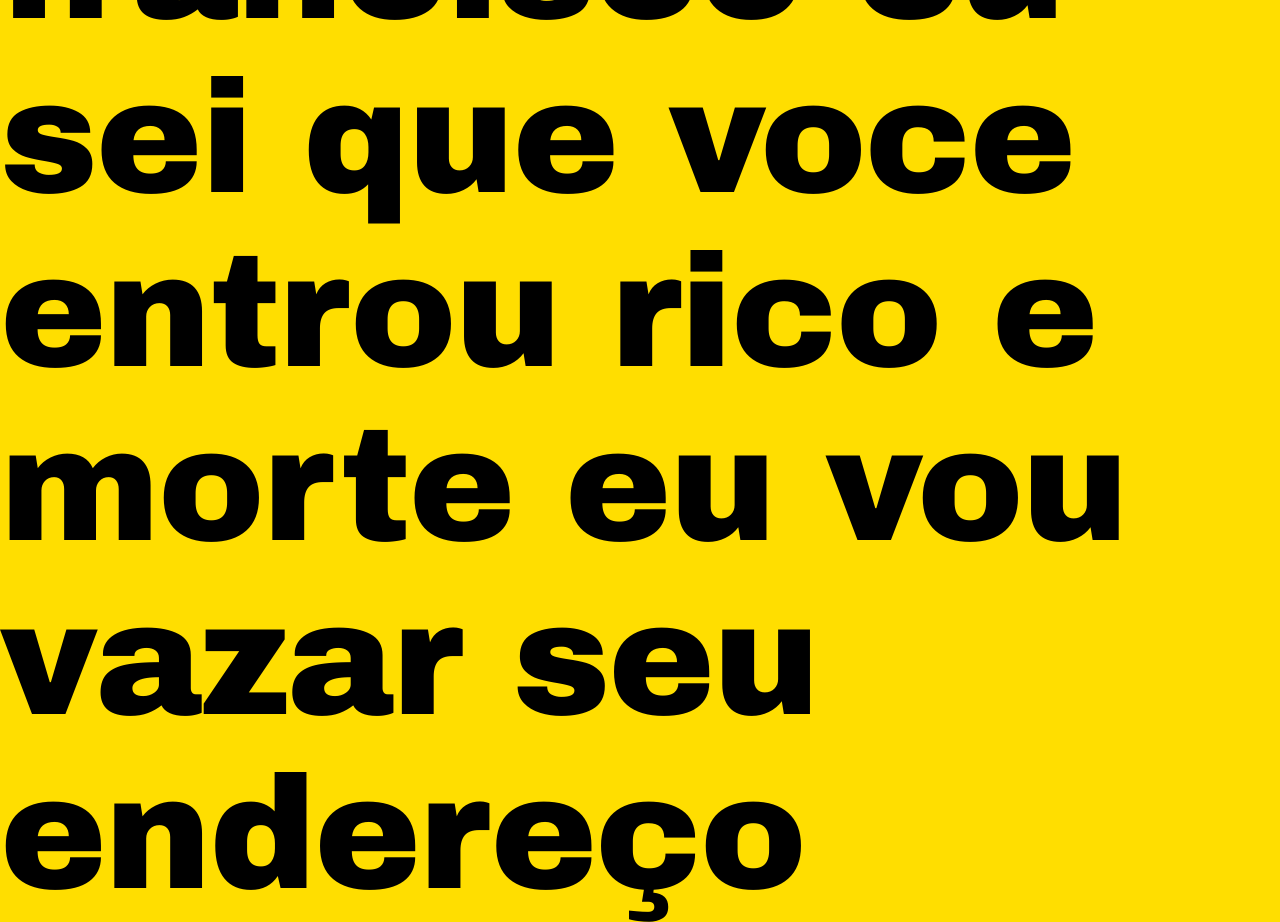
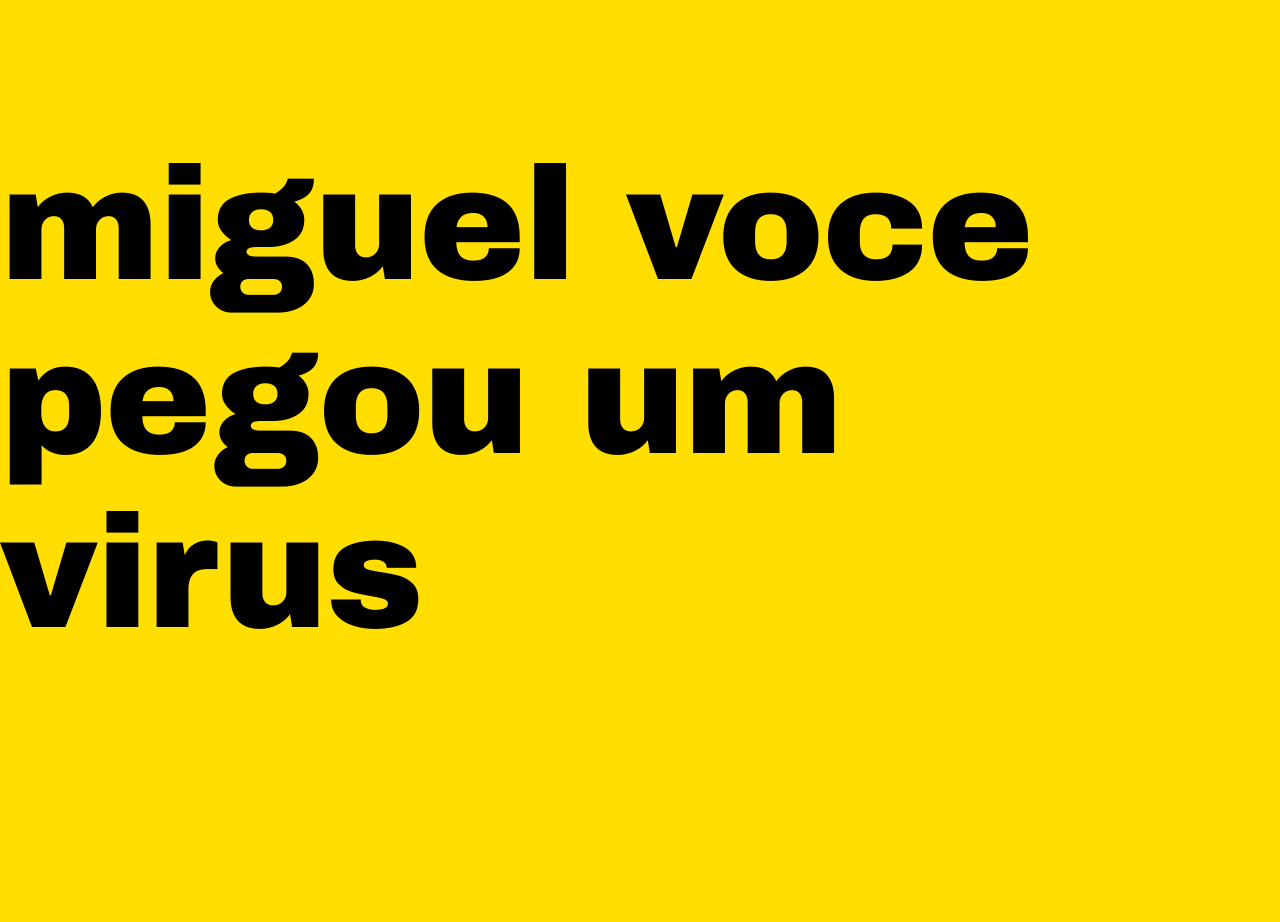
Before and after one commit to naosei0438-sketch/site-amarelo, a plain HTML site: page index.html in a window 1280 px wide. After the commit the page ends 800 px from the top, so only its background shows below. Drawn offline with Linux system fonts and the light colour scheme.

Commit message:
Update index.html

```diff
--- a/index.html
+++ b/index.html
@@ -30,7 +30,8 @@
 </head>
 <body>
 
-    <div class="texto-central">francisco eu sei que voce entrou rico e morte eu vou vazar seu endereço</div>
+    <div class="texto-central">Miguel voce pegou um
+virus</div>
 
 </body>
 </html>
```
